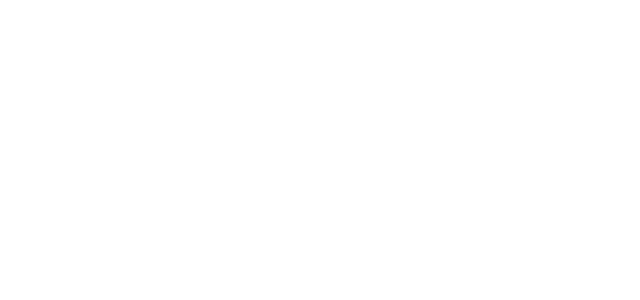
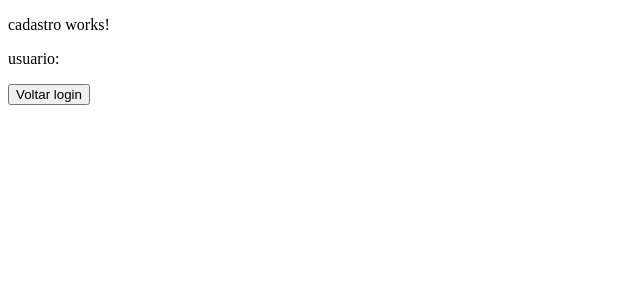
Before and after one commit to Vitorlsa/gk2v-tcc, an Angular app in the folder tcc-web/: page /cadastro in a window 1280 px wide. Before the commit this address led to /. Shown: the top 300 px of the page, without its empty margins (0-640 px from the left). Built offline with nearby package versions, Linux system fonts and the light colour scheme.

Commit message:
criacao da service do login e componente de cadastro

```diff
--- a/tcc-web/src/app/app-routing.module.ts
+++ b/tcc-web/src/app/app-routing.module.ts
@@ -1,9 +1,11 @@
 import { NgModule } from '@angular/core';
 import { Routes, RouterModule } from '@angular/router';
 import { LoginComponent } from './modulos/login/login/login.component';
+import { CadastroComponent } from './modulos/login/cadastro/cadastro.component';
 
 const routes: Routes = [
-  {path:'', component:LoginComponent}
+  {path:'', component:LoginComponent},
+  {path:'cadastro', component:CadastroComponent},
 ];
 
 @NgModule({
--- /dev/null
+++ b/tcc-web/src/app/modulos/login/cadastro/cadastro.component.html
@@ -0,0 +1,7 @@
+<p>
+  cadastro works!
+</p>
+
+<p>usuario: {{usuario.name}}</p>
+
+<button type="button" (click)="voltarLogin()">Voltar login</button>
--- /dev/null
+++ b/tcc-web/src/app/modulos/login/cadastro/cadastro.component.ts
@@ -0,0 +1,31 @@
+import { Component, OnInit } from '@angular/core';
+import { LoginService } from '../login.service';
+import { HttpClient } from '@angular/common/http';
+import { Router } from '@angular/router';
+
+@Component({
+  selector: 'app-cadastro',
+  templateUrl: './cadastro.component.html',
+  styleUrls: ['./cadastro.component.scss']
+})
+export class CadastroComponent implements OnInit {
+
+  constructor(private http: HttpClient, private service:LoginService, private router: Router) { }
+
+public usuario = {};
+
+
+  ngOnInit() {
+    this.service.teste();
+
+
+    this.usuario = this.service.getUsuario();
+  }
+
+
+  voltarLogin(){
+    this.router.navigate(['']);
+
+  }
+
+}
--- a/tcc-web/src/app/modulos/login/login.module.ts
+++ b/tcc-web/src/app/modulos/login/login.module.ts
@@ -2,9 +2,10 @@ import { NgModule } from '@angular/core';
 import { CommonModule } from '@angular/common';
 import { LoginComponent } from './login/login.component';
 import { FormsModule } from '@angular/forms';
+import { CadastroComponent } from './cadastro/cadastro.component';
 
 @NgModule({
-  declarations: [LoginComponent],
+  declarations: [LoginComponent, CadastroComponent],
   imports: [
     CommonModule,
     FormsModule
--- /dev/null
+++ b/tcc-web/src/app/modulos/login/login.service.ts
@@ -0,0 +1,23 @@
+import { Injectable } from '@angular/core';
+
+@Injectable({
+  providedIn: 'root'
+})
+export class LoginService {
+
+  constructor() { }
+
+  usuario = {};
+
+  guardaUsuario(usua) {
+    this.usuario = usua;
+  }
+
+  getUsuario(){
+    return this.usuario;
+  }
+
+  teste() {
+    console.log("service");
+  }
+}
--- a/tcc-web/src/app/modulos/login/login/login.component.html
+++ b/tcc-web/src/app/modulos/login/login/login.component.html
@@ -14,7 +14,7 @@
 <p *ngIf="logado">logado</p>
 
 <ul *ngIf="users">
-  <li *ngFor="let user of users.data">
+  <li *ngFor="let user of this.users.data">
     <img [src]="user.avatar">
     <p>{{ user.first_name }} {{ user.last_name }}</p>
   </li>
--- a/tcc-web/src/app/modulos/login/login/login.component.ts
+++ b/tcc-web/src/app/modulos/login/login/login.component.ts
@@ -1,5 +1,8 @@
 import { Component, OnInit } from '@angular/core';
 import { HttpClient } from '@angular/common/http';
+import { LoginService } from '../login.service';
+import { Router } from '@angular/router';
+
 
 @Component({
   selector: 'app-login',
@@ -8,7 +11,7 @@ import { HttpClient } from '@angular/common/http';
 })
 export class LoginComponent implements OnInit {
 
-  constructor(private http: HttpClient) { }
+  constructor(private http: HttpClient, private service: LoginService, private router: Router) { }
 
 
   public users: object;
@@ -38,6 +41,18 @@ export class LoginComponent implements OnInit {
     else {
       this.logado = false;
     }
+
+    this.service.teste();
+
+    this.service.guardaUsuario(this.usuario);
+
+    this.router.navigate(['/cadastro']);
+
+    // this.http.post("url", this.usuario).subscribe(data => {
+    //   alert(data);
+    // })
+
+
   }
 
 }
```
Also changed, not shown: tcc-web/src/app/modulos/login/cadastro/cadastro.component.scss (added), 2 other files (tests, documents, lock files or other folders).
